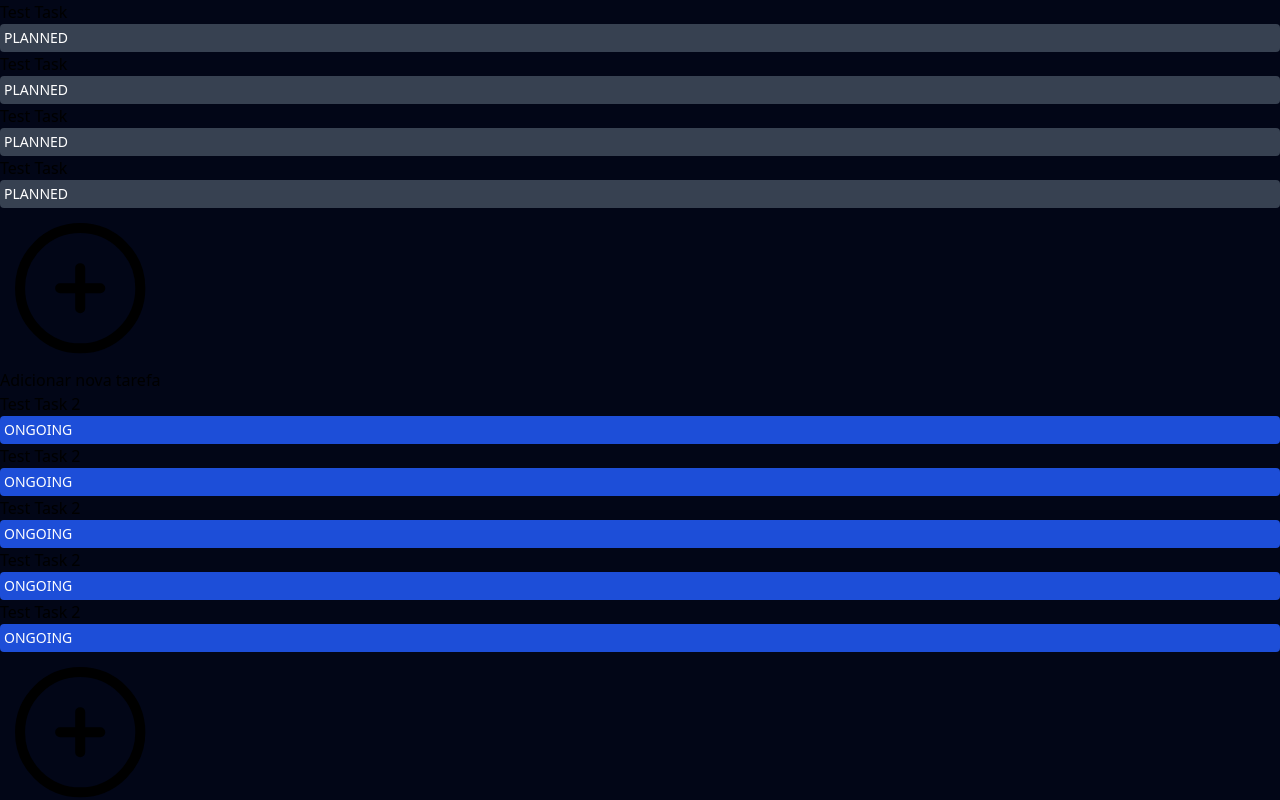
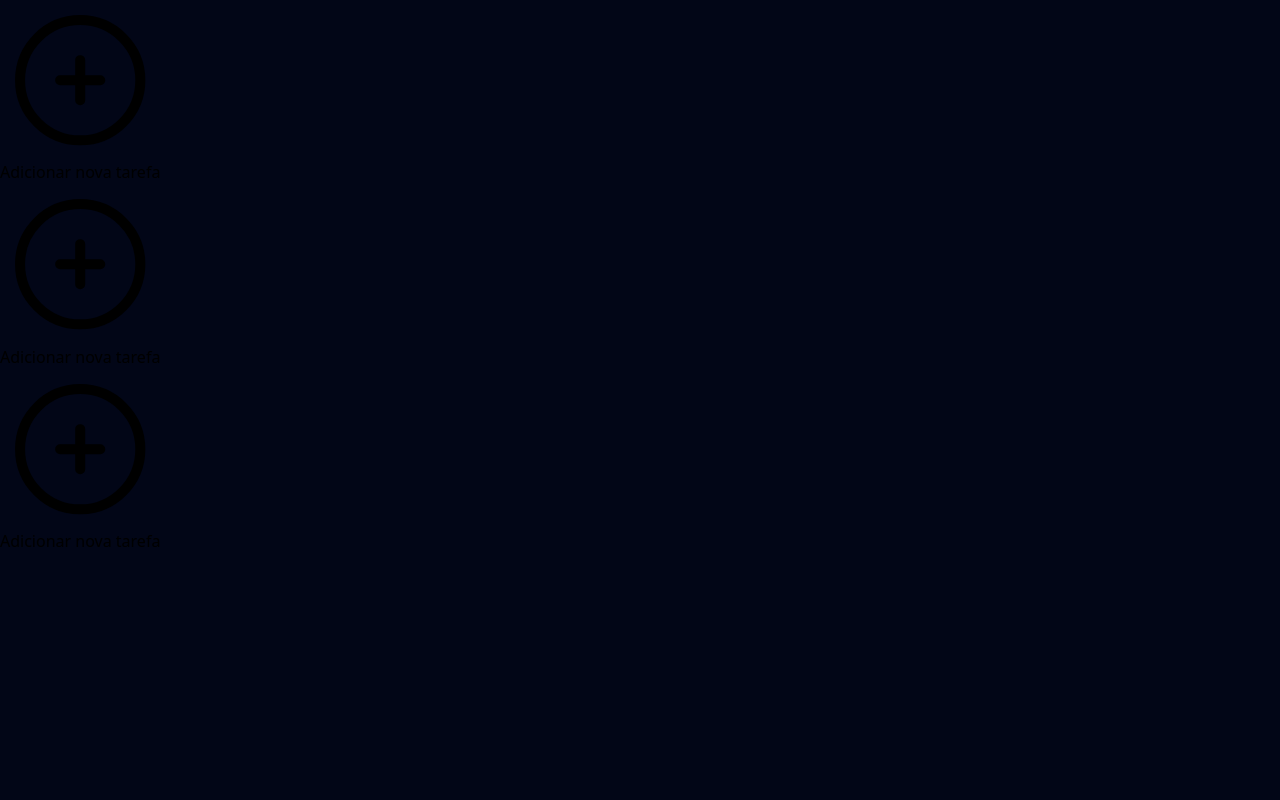
Before and after one commit to CoutoDev/zustand-todo-app, a React (Vite) app: page / in a window 1280 px wide. Shown: the top 800 px of the page. Built offline with nearby package versions, Linux system fonts and the light colour scheme.

Commit message:
feat: remove hardcoded status

```diff
--- a/src/store.js
+++ b/src/store.js
@@ -7,49 +7,9 @@ const TASK_STATE = {
 }
 
 const store = (set) => ({
-  tasks: [
-    {
-      title: "Test Task",
-      state: TASK_STATE.PLANNED
-    },
-    {
-      title: "Test Task",
-      state: TASK_STATE.PLANNED
-    },
-    {
-      title: "Test Task",
-      state: TASK_STATE.PLANNED
-    },
-    {
-      title: "Test Task",
-      state: TASK_STATE.PLANNED
-    },
-    {
-      title: "Test Task 2",
-      state: TASK_STATE.ONGOING
-    },
-    {
-      title: "Test Task 2",
-      state: TASK_STATE.ONGOING
-    },
-    {
-      title: "Test Task 2",
-      state: TASK_STATE.ONGOING
-    },
-    {
-      title: "Test Task 2",
-      state: TASK_STATE.ONGOING
-    },
-    {
-      title: "Test Task 2",
-      state: TASK_STATE.ONGOING
-    },
-    {
-      title: "Test Task 3",
-      state: TASK_STATE.DONE
-    },
-  ],
-  addTask: (title, state) => set((store) => ({ tasks: [...store.tasks, {title, state}]}))
+  tasks: [],
+  addTask: (title, state) => set((store) => ({ tasks: [...store.tasks, {title, state}]})),
+  deleteTask: (title, state) => set((store) => ({ tasks: store.tasks.filter(task => task.title !== title && task.state !== state)}))
 })
 
 export { TASK_STATE }
```
